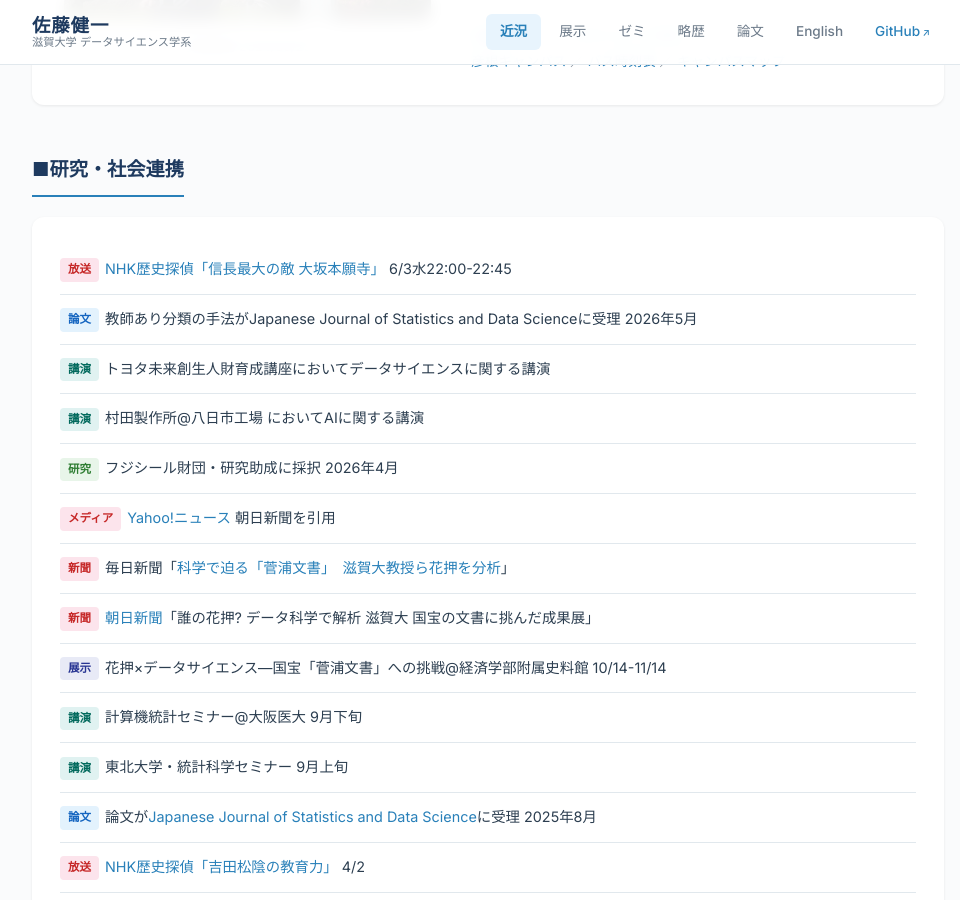
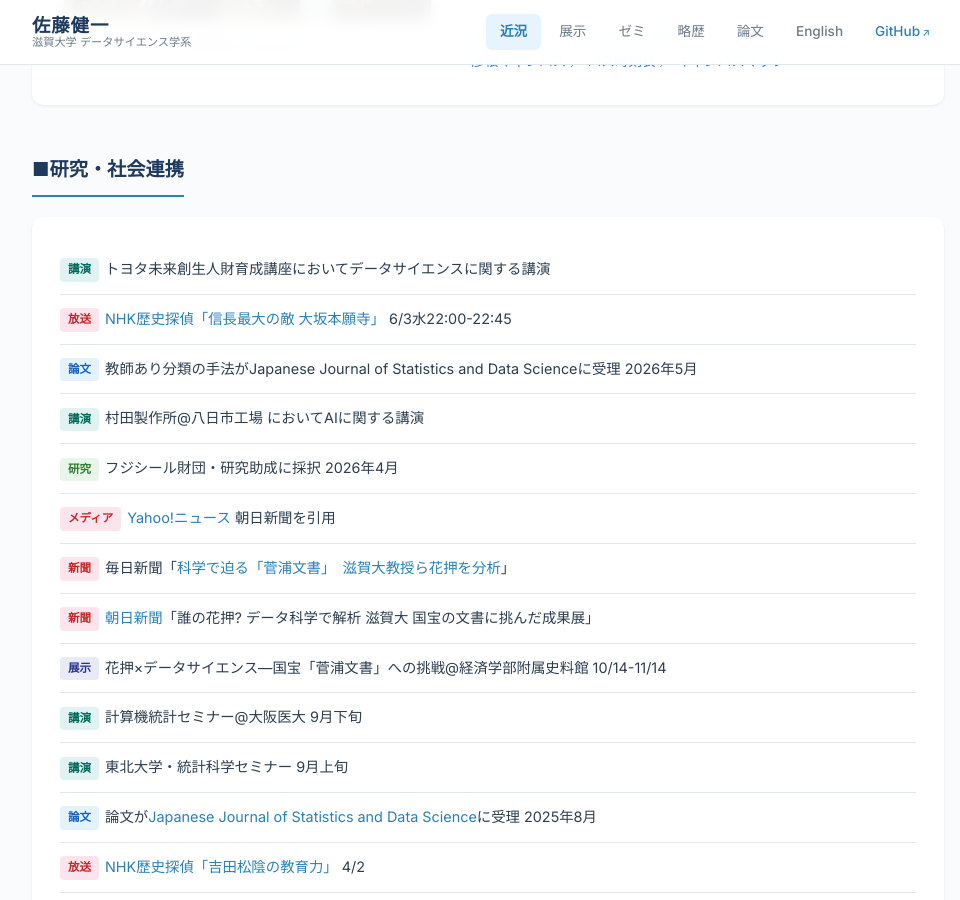
Before and after one commit to ksatohds/ksatohds.github.io, a Jekyll site: the page built from index.md, in a window 1280 px wide and 900 px high, scrolled down 339 px. Shown: the whole window, without its empty margins (152-1112 px from the left). Built offline with Jekyll 4.4.1, drawn with Linux system fonts in a browser that asks for light colours.

Commit message:
20260519 move Toyota lecture to top of research news
Co-Authored-By: Claude Opus 4.6 (1M context) <noreply@anthropic.com>

```diff
--- a/index.md
+++ b/index.md
@@ -29,9 +29,9 @@ title: 近況
   <h2 class="section-title">■研究・社会連携</h2>
   <div class="card">
     <ul class="news-list">
+      <li><span class="news-tag talk">講演</span>トヨタ未来創生人財育成講座においてデータサイエンスに関する講演</li>
       <li><span class="news-tag media">放送</span><a href="https://www.web.nhk/tv/an/rekishi-tantei/pl/series-tep-VR22V15XWL/ep/GPRWGV86XV">NHK歴史探偵「信長最大の敵 大坂本願寺」</a> 6/3水22:00-22:45</li>
       <li><span class="news-tag paper">論文</span>教師あり分類の手法がJapanese Journal of Statistics and Data Scienceに受理 2026年5月</li>
-      <li><span class="news-tag talk">講演</span>トヨタ未来創生人財育成講座においてデータサイエンスに関する講演</li>
       <li><span class="news-tag talk">講演</span>村田製作所@八日市工場 においてAIに関する講演</li>
       <li><span class="news-tag research">研究</span>フジシール財団・研究助成に採択 2026年4月</li>
       <li><span class="news-tag media">メディア</span><a href="https://news.yahoo.co.jp/articles/672a0baa346e0d8fc5f84f8e34cdd4432b150aab">Yahoo!ニュース</a> 朝日新聞を引用</li>
```
